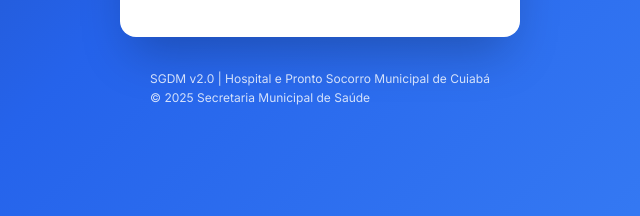
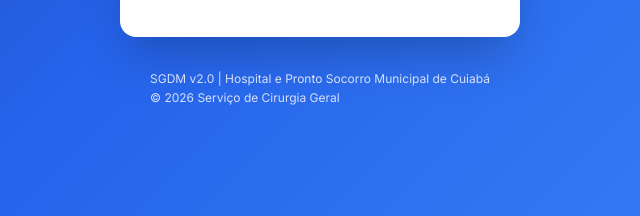
Before and after one commit to wemersonjco/hpsmc, a plain HTML site: page index.html in a window 1280 px wide. Shown: the part 581-797 px from the top of the page, 320-960 px from the left. Drawn offline with Linux system fonts and the light colour scheme.

Commit message:
Update copyright year and organization in index.html

```diff
--- a/index.html
+++ b/index.html
@@ -1021,7 +1021,7 @@
 
         <div class="system-info">
             SGDM v2.0 | Hospital e Pronto Socorro Municipal de Cuiabá<br>
-            © 2025 Secretaria Municipal de Saúde
+            © 2026 Serviço de Cirurgia Geral
         </div>
     </div>
 
```
